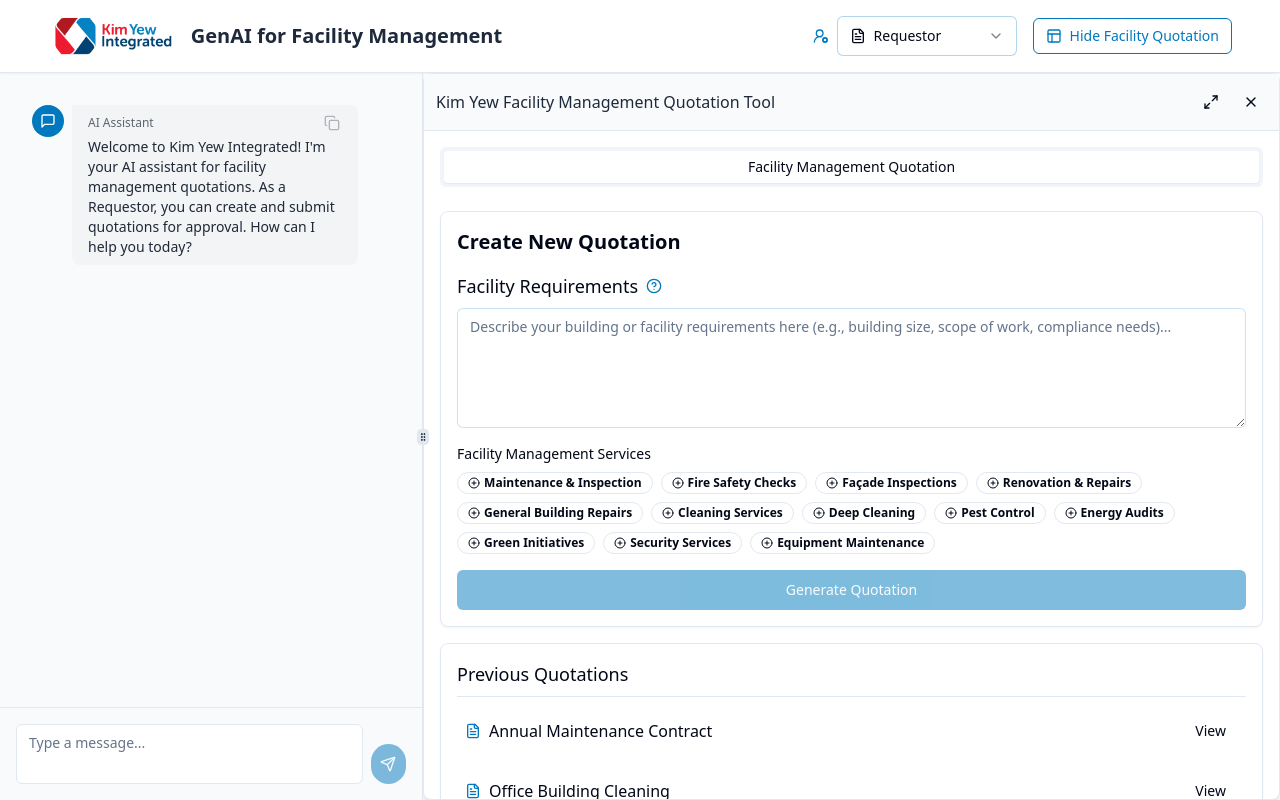
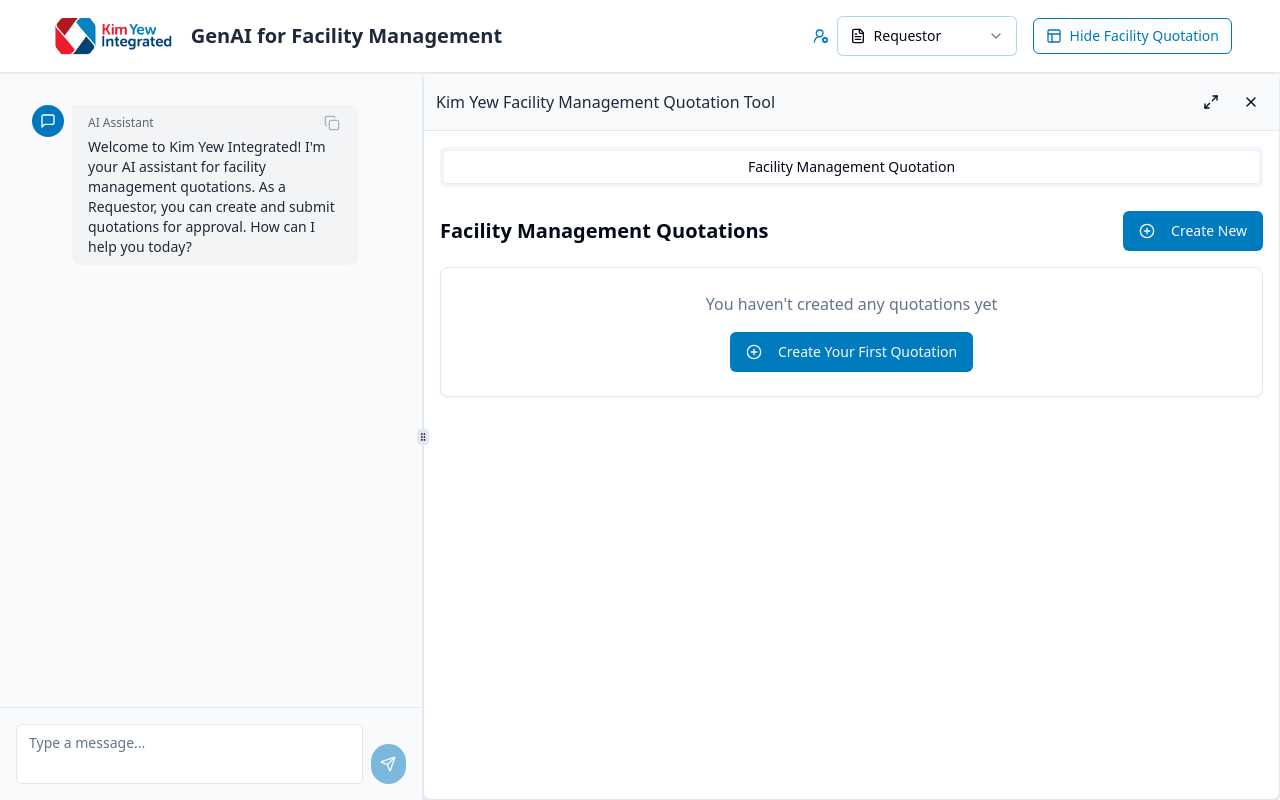
Before and after one commit to zanybarlee/ai-quotation, a React (Vite) app: page / in a window 1280 px wide. Both pictures are taken after a click on the button "Show Facility Quotation". Built offline with nearby package versions, Linux system fonts and the light colour scheme.

Commit message:
Fix: Canvas not rendering
The canvas was not rendering correctly. This commit addresses the issue.

```diff
--- a/src/components/canvas/QuotationTab.tsx
+++ b/src/components/canvas/QuotationTab.tsx
@@ -1,5 +1,4 @@
-
-import React, { useState } from "react";
+import React, { useState, useEffect } from "react";
 import { useToast } from "@/hooks/use-toast";
 import { CanvasAction } from "@/utils/canvasInteraction";
 import { generateQuotation, QuotationResultType } from "./quotation/quotationUtils";
@@ -33,10 +32,19 @@ const QuotationTab: React.FC<QuotationTabProps> = ({
   const [isGenerating, setIsGenerating] = useState(false);
 
   // View management - explicitly typed as QuotationView to ensure type safety
-  const [currentView, setCurrentView] = useState<QuotationView>(userRole === "approver" ? "list" : "create");
+  const [currentView, setCurrentView] = useState<QuotationView>("list"); // Default to list view
   const [generatedQuotation, setGeneratedQuotation] = useState<QuotationResultType | null>(null);
 
   const { toast } = useToast();
+
+  // Set initial view based on user role - only once when component mounts
+  useEffect(() => {
+    if (userRole === "requestor") {
+      setCurrentView("list");
+    } else {
+      setCurrentView("list");
+    }
+  }, [userRole]);
 
   const toggleSORItem = (item: string) => {
     if (selectedItems.includes(item)) {
@@ -91,6 +99,9 @@ const QuotationTab: React.FC<QuotationTabProps> = ({
         title: "Quotation Generated",
         description: "Your quotation has been successfully generated.",
       });
+
+      // Switch to detail view to see the generated quotation
+      setCurrentView("detail");
     }, 1500);
   };
 
@@ -109,6 +120,7 @@ const QuotationTab: React.FC<QuotationTabProps> = ({
   };
 
   const handleCreateNew = () => {
+    setGeneratedQuotation(null);
     setCurrentView("create");
   };
 
@@ -126,7 +138,7 @@ const QuotationTab: React.FC<QuotationTabProps> = ({
         />
       )}
 
-      {currentView === "create" && !generatedQuotation && (
+      {currentView === "create" && (
         <QuotationCreationView
           userRequirements={userRequirements}
           setUserRequirements={setUserRequirements}
--- a/src/components/canvas/quotation/QuotationList.tsx
+++ b/src/components/canvas/quotation/QuotationList.tsx
@@ -1,5 +1,5 @@
 
-import React from "react";
+import React, { useEffect, useState } from "react";
 import {
   getAllQuotations,
   getPendingQuotations,
@@ -16,10 +16,17 @@ interface QuotationListProps {
 }
 
 const QuotationList: React.FC<QuotationListProps> = ({ userRole, onSelectQuotation }) => {
-  // Get the appropriate list of quotations based on user role
-  const quotations = userRole === "approver"
-    ? getPendingQuotations()
-    : getAllQuotations();
+  // Use state to store quotations and force update when component loads
+  const [quotations, setQuotations] = useState<QuotationResultType[]>([]);
+
+  useEffect(() => {
+    // Get the appropriate list of quotations based on user role
+    const loadedQuotations = userRole === "approver"
+      ? getPendingQuotations()
+      : getAllQuotations();
+
+    setQuotations(loadedQuotations);
+  }, [userRole]);
 
   if (quotations.length === 0) {
     return (
--- a/src/components/canvas/quotation/QuotationListView.tsx
+++ b/src/components/canvas/quotation/QuotationListView.tsx
@@ -1,5 +1,5 @@
 
-import React from "react";
+import React, { useEffect, useState } from "react";
 import { Button } from "@/components/ui/button";
 import { PlusCircle } from "lucide-react";
 import QuotationList from "./QuotationList";
@@ -17,7 +17,14 @@ const QuotationListView: React.FC<QuotationListViewProps> = ({
   onSelectQuotation,
   onCreateNew
 }) => {
-  const quotations = getAllQuotations();
+  // Use state to force refresh when component loads
+  const [quotations, setQuotations] = useState<QuotationResultType[]>([]);
+
+  useEffect(() => {
+    // Load quotations when component mounts
+    setQuotations(getAllQuotations());
+  }, []);
+
   const hasQuotations = quotations.length > 0;
 
   return (
```
